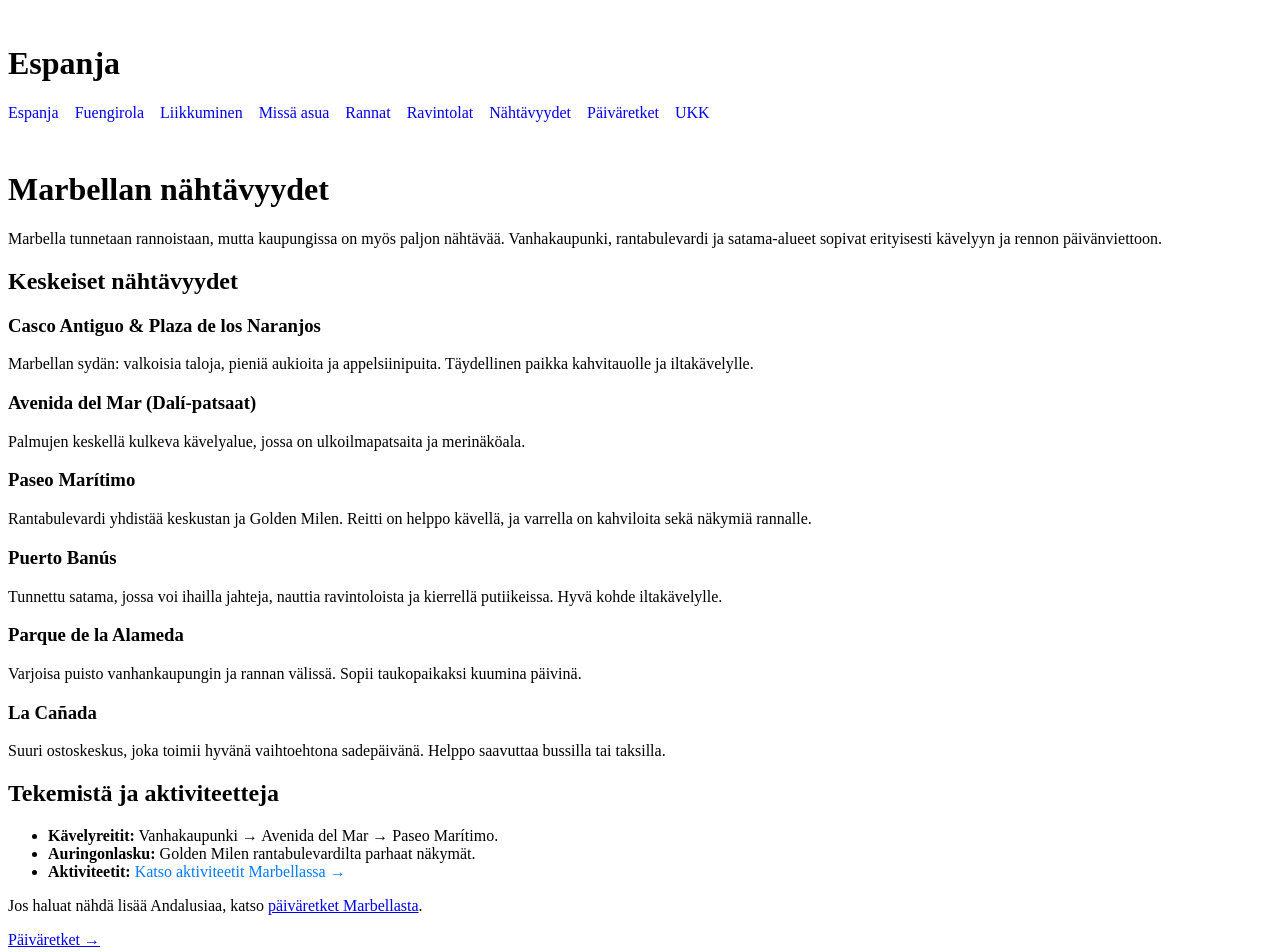
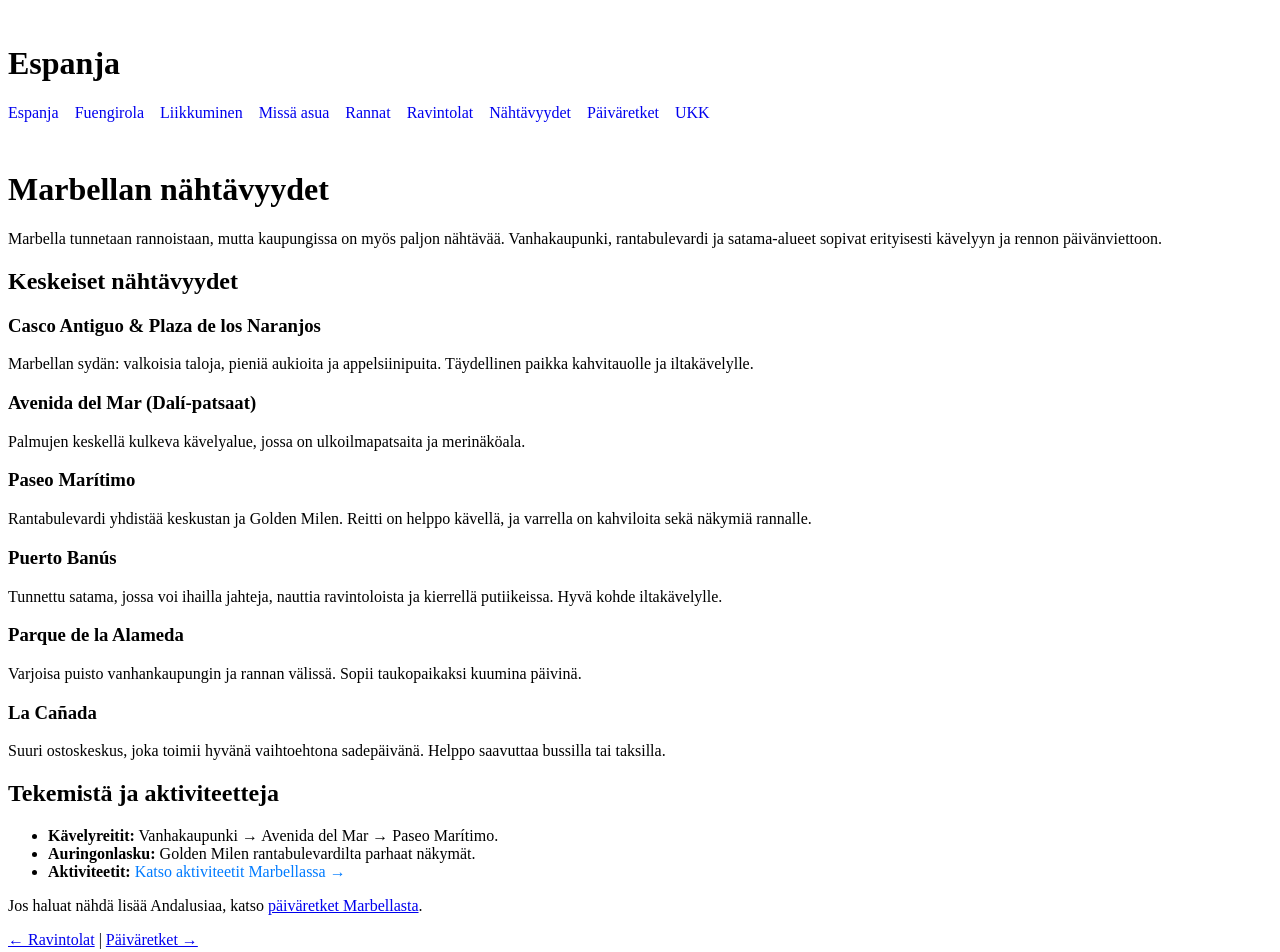
Before and after one commit to miika-hakala/lomaopas, a SvelteKit app: page /espanja/marbella/nahtavyydet in a window 1280 px wide. Shown: the top 952 px of the page. Built offline with nearby package versions, Linux system fonts and the light colour scheme.

Commit message:
fix: QA and SEO finishing for Marbella pages

```diff
--- a/src/routes/espanja/marbella/lomasihteeri/+page.svelte
+++ b/src/routes/espanja/marbella/lomasihteeri/+page.svelte
@@ -50,6 +50,7 @@
 
 <svelte:head>
   <title>{copy.dashboard.page_title} – Marbella</title>
+  <meta name="description" content="Lomasihteeri Marbella – matka- ja sääennusteet, tapahtumat ja vinkit Marbellaan. Henkilökohtainen matka-avustajasi." />
 </svelte:head>
 
 <main class="dashboard-container">
--- a/src/routes/espanja/marbella/lomasihteeri/onboarding/+page.svelte
+++ b/src/routes/espanja/marbella/lomasihteeri/onboarding/+page.svelte
@@ -55,6 +55,7 @@
 
 <svelte:head>
   <title>Ota LomaSihteeri käyttöön – Marbella</title>
+  <meta name="description" content="Aloita LomaSihteeri Marbellassa. Määritä matkasi päivämäärät ja kiinnostuksen kohteesi saadaksesi henkilökohtaisia suosituksia." />
 </svelte:head>
 
 <main class="onboarding-container">
--- a/src/routes/espanja/marbella/nahtavyydet/+page.svelte
+++ b/src/routes/espanja/marbella/nahtavyydet/+page.svelte
@@ -68,6 +68,7 @@ Jos haluat nähdä lisää Andalusiaa, katso <a href="/espanja/marbella/paivaret
 </p>
 
 <p>
+  <a href="/espanja/marbella/ravintolat">← Ravintolat</a> |
   <a href="/espanja/marbella/paivaretket">Päiväretket →</a>
 </p>
 
```
